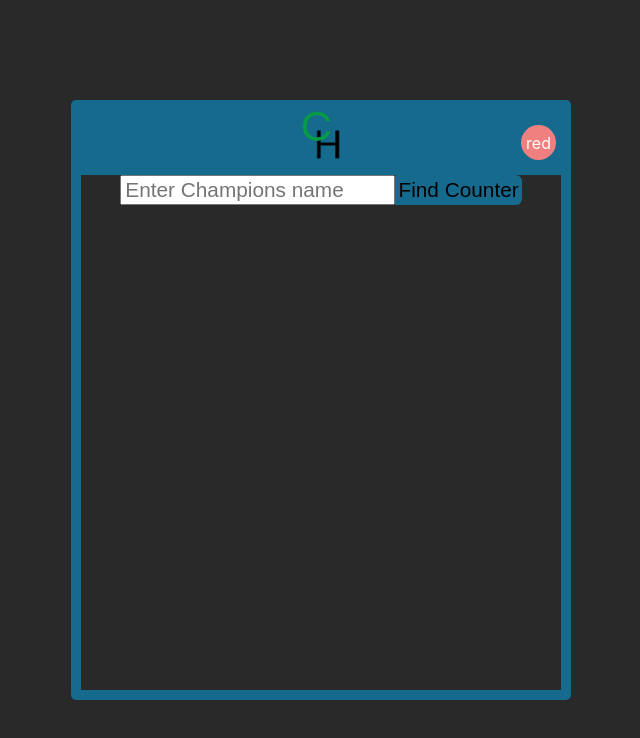
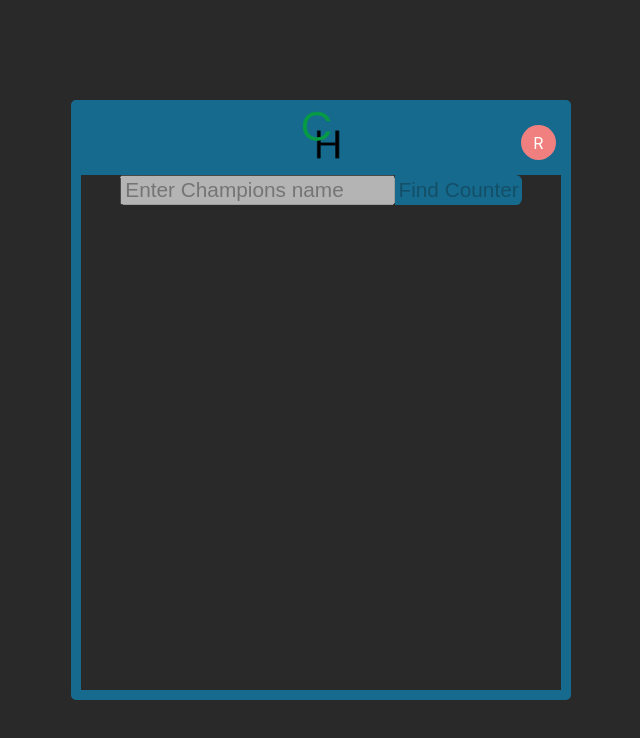
Before and after one commit to coding4freedom/lol-matchup-checker, a React (Vite) app: page / in a window 1280 px wide. Shown: the top 738 px of the page, without its empty margins (319-959 px from the left). Built offline with nearby package versions, Linux system fonts and the light colour scheme; no server answers.

Commit message:
added lockout feature for user input and button when champ list is unavailable

```diff
--- a/src/components/ui/Banner.jsx
+++ b/src/components/ui/Banner.jsx
@@ -8,11 +8,11 @@ const Banner = () => {
 
     const getStatusColor = () => {
         switch (status) {
-            case 'green':
+            case 'G':
                 return 'lightgreen';
-            case 'yellow':
+            case 'Y':
                 return 'gold';
-            case 'red':
+            case 'R':
                 return 'lightcoral';
             default:
                 return 'gray';
--- a/src/components/ui/inputHandler.jsx
+++ b/src/components/ui/inputHandler.jsx
@@ -1,8 +1,10 @@
 import React from 'react';
 import './InputHandler.css';
+import { useSearch } from '../../provider/SearchContext';
 
 const InputHandler = () => {
-
+    const { champList, status } = useSearch();
+    const isDisabled = status === 'R' ? 'disabled' : undefined;
 
     return (
         <div className='input-handler'>
@@ -12,8 +14,14 @@ const InputHandler = () => {
                 type="text"
                 placeholder='Enter Champions name'
                 list='champ__suggestion-list'
+                {...(isDisabled && { disabled: true})}
             />
-            <button className='input__btn'>Find Counter</button>
+            <button
+                className='input__btn'
+                {...(isDisabled && { disabled: true})}
+            >
+                Find Counter
+            </button>
         </div>
     )
 }
--- a/src/provider/SearchContext.jsx
+++ b/src/provider/SearchContext.jsx
@@ -10,7 +10,7 @@ export const useSearch = () => {
 
 export const SearchProvider = ({ children }) => {
     const [champList, setChampList] = useState([]);
-    const [status, setStatus] = useState('red');
+    const [status, setStatus] = useState('R'); // R = Red (error), G = Green (success), Y = Yellow (warning)
     const [prevChampList, setPrevChampList] = useState([]);
 
     const fetchChamps = async () => {
@@ -24,16 +24,16 @@ export const SearchProvider = ({ children }) => {
 
         setChampList(newChampList);
         setPrevChampList(newChampList);
-        setStatus('green');
+        setStatus('G');
 
        } catch (error) {
         console.log('Error fetching champ list', error);
 
         if ( prevChampList.length > 0) {
             setChampList(prevChampList);
-            setStatus('yellow');
+            setStatus('Y');
         } else if (prevChampList.length < 0) {
-            setStatus('red');
+            setStatus('R');
         }
        }
     }
```
